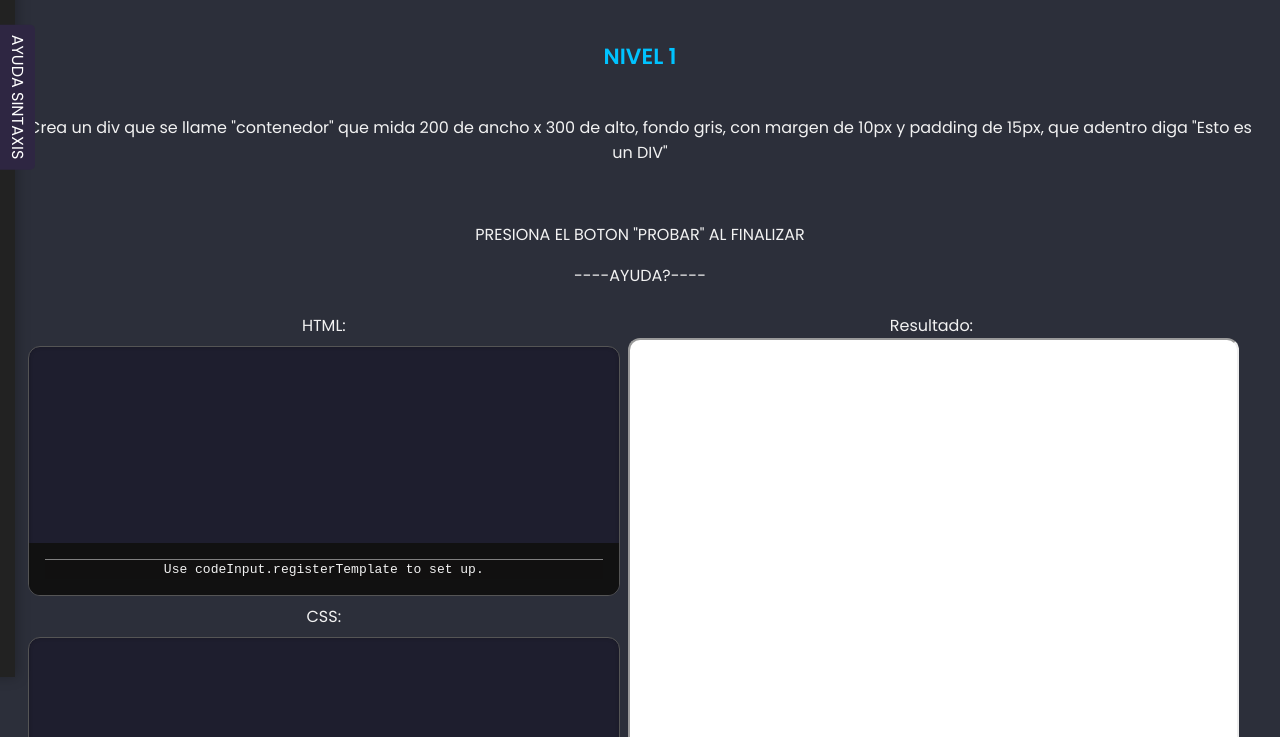
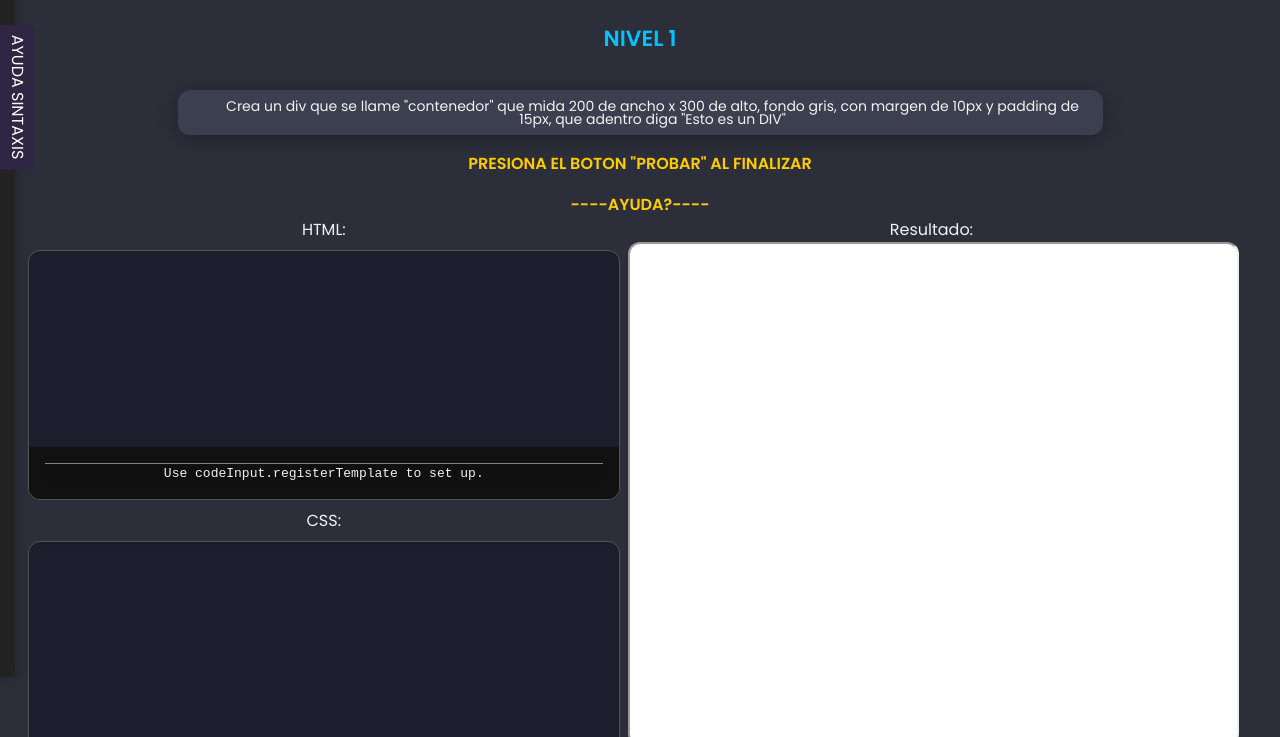
Before and after one commit to Emiliano7x/probadorHTML2, a plain HTML site: page index.htm in a window 1280 px wide. Shown: the part 63-800 px from the top of the page. Drawn offline with nearby package versions, Linux system fonts and the light colour scheme; a script that the page names is missing.

Commit message:
mas detalles de estilos

```diff
--- a/estilos/style.css
+++ b/estilos/style.css
@@ -19,9 +19,14 @@
 h2 {
   color: var(--accent-color);
   font-size: 22px;
-  margin-bottom: 1px;
+  margin:auto;
 }
 
+.amarillo  {
+  color: #ffcc00;
+  font-weight: bold;
+  cursor: pointer;
+}
 /*
 .wrap {
   display: flex;
@@ -40,6 +45,21 @@ h2 {
   max-width: 480px;
   transition: transform 0.3s ease;
 } */
+ .parrafo{
+  margin:10px auto;
+  line-height: 0.9;
+  padding: 10px 10px 10px 35px;
+  font-size: 14px;
+  font-family: inherit;
+  color: var(--text-color);
+  background-color: var(--container-bg);
+  border-radius: var(--radius);
+  box-shadow: var(--shadow);
+  width: 79%;
+  max-width: 880px;
+  transition: transform 0.3s ease;
+ }
+
 .wrap{margin:40px auto;
       border-bottom: 1px solid #ccc;
       overflow: auto;
@@ -93,21 +113,3 @@ iframe {
   border-radius: var(--radius);
   background-color: white;
 }
-
-/* Tema claro */
-.light-theme {
-  --bg-color: #f9f9f9;
-  --text-color: #222;
-  --container-bg: #fff;
-  --input-bg: #eee;
-  --accent-color: #006aff;
-}
-
-/* Tema oscuro */
-.dark-theme {
-  --bg-color: #2c2f3a;
-  --text-color: #f2f2f2;
-  --container-bg: #3c3f4f;
-  --input-bg: #1e1e2e;
-  --accent-color: #00c3ff;
-}
--- a/estilos/switch_ligth-dark.css
+++ b/estilos/switch_ligth-dark.css
@@ -51,3 +51,21 @@
 .theme-switch input:checked + .slider::before {
   transform: translateX(25px);
 }
+
+/* Tema claro */
+.light-theme {
+  --bg-color: #f9f9f9;
+  --text-color: #222;
+  --container-bg: #fff;
+  --input-bg: #eee;
+  --accent-color: #006aff;
+}
+
+/* Tema oscuro */
+.dark-theme {
+  --bg-color: #2c2f3a;
+  --text-color: #f2f2f2;
+  --container-bg: #3c3f4f;
+  --input-bg: #1e1e2e;
+  --accent-color: #00c3ff;
+}
--- a/index.htm
+++ b/index.htm
@@ -76,13 +76,12 @@ junto con este programa. Si no, visita <https://www.gnu.org/licenses/>.
                                         con margen de 10px y padding de 15px, que adentro diga "Esto es un DIV"
         </p>
 
-       <br>
-       <p  class="txt_presionaBoton"></p>
+       <p  class="txt_presionaBoton amarillo"> </p>
          <span id="idAyuditaSpam1" class="amarillo" title="class contenedor, width 200px, height 300px background-color, margin, padding"
                style="cursor: progress;">----AYUDA?----
           </span>
 
-         <br><br>
+         <br>
        <div class="contenedor">
 
                 <div class="editor">
@@ -100,9 +99,9 @@ junto con este programa. Si no, visita <https://www.gnu.org/licenses/>.
         <label>Resultado:</label>
         <iframe id="resultado1"></iframe>
       </div>
-       <br>
+
                 <button onclick="probar(1)">Probar</button>
-              <br>
+
     </div>
 
 
--- a/scripts/niveles.js
+++ b/scripts/niveles.js
@@ -57,8 +57,6 @@ function crearNivel(numero,unEnunciado, unaAyudita) {
   editorHtml.appendChild(codeInputHtml);
 
   contenedor1.appendChild(editorHtml);
-  contenedor1.appendChild(document.createElement('br'));
-  contenedor1.appendChild(document.createElement('br'));
 
   wrap.appendChild(contenedor1);
 
```
